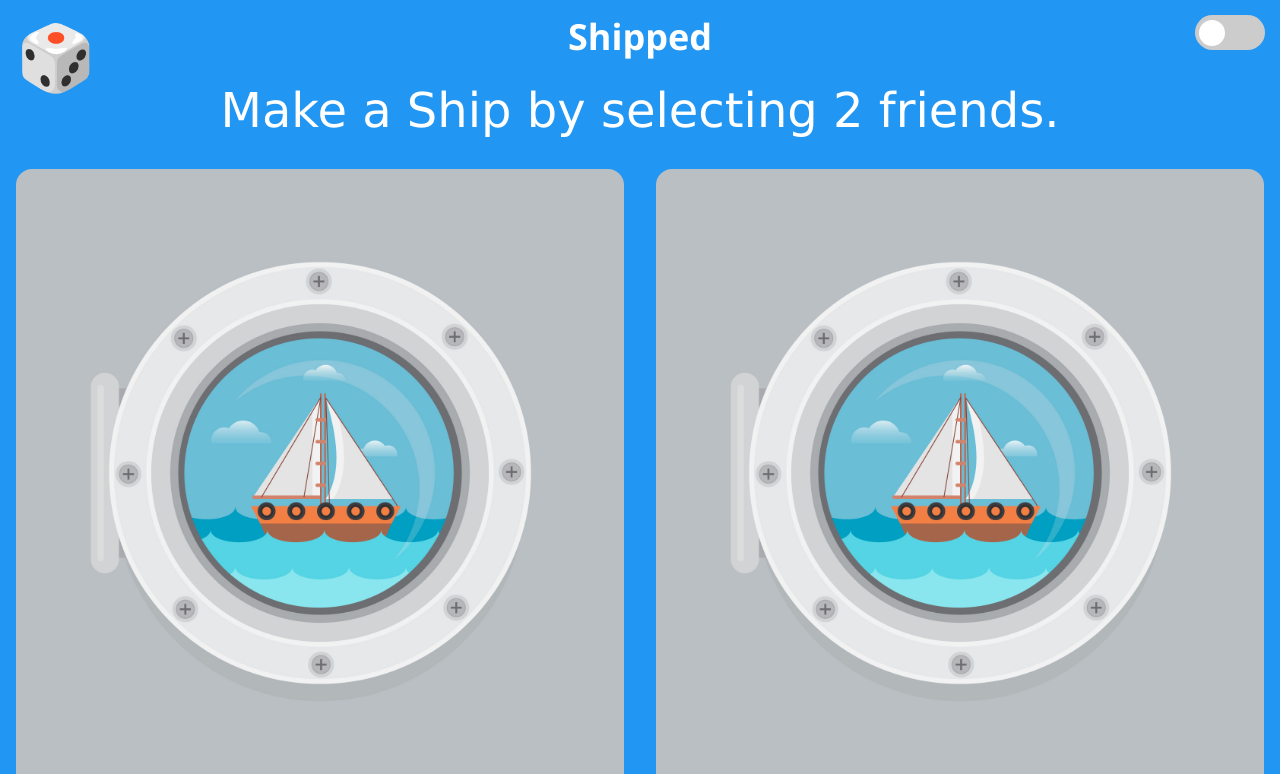
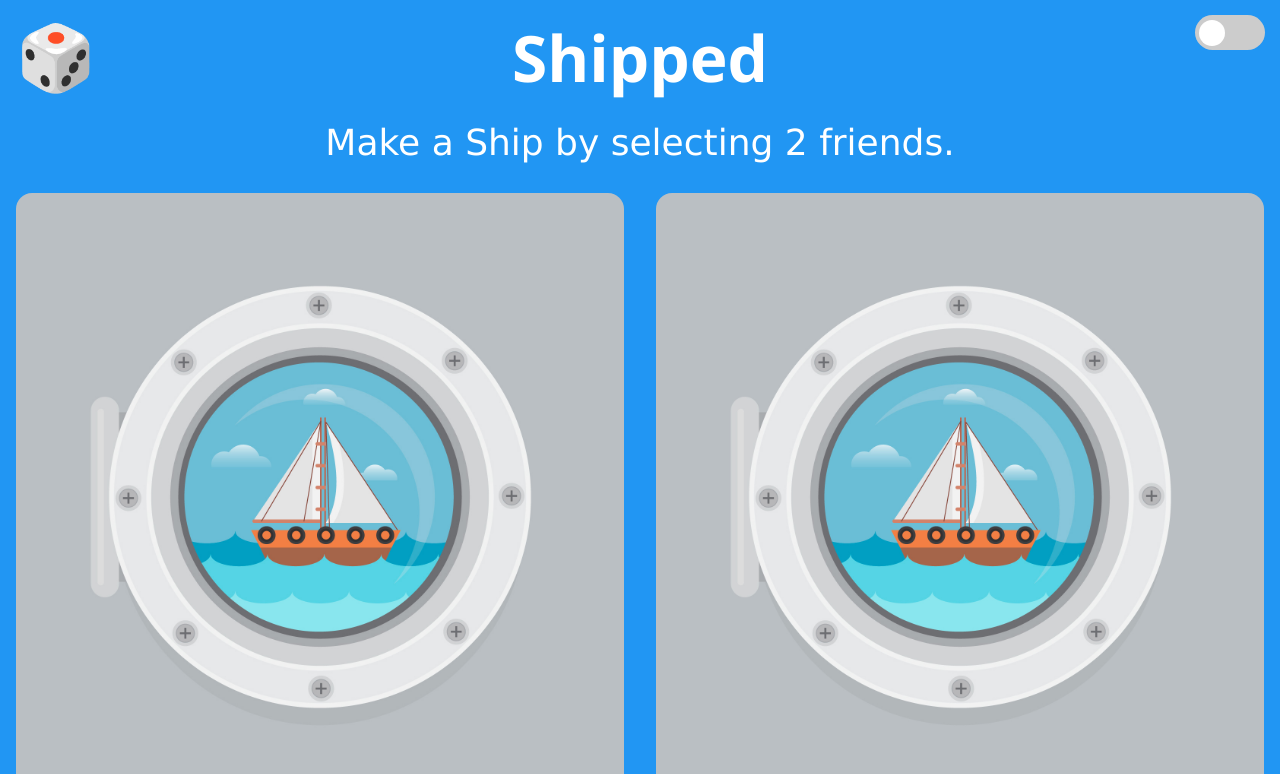
Before and after one commit to jatinvinkumar/Shipped, a plain HTML site: page index.html in a window 1280 px wide. Shown: the top 774 px of the page. Drawn offline with nearby package versions, Linux system fonts and the light colour scheme.

Commit message:
Update index.html

```diff
--- a/index.html
+++ b/index.html
@@ -83,7 +83,7 @@ input:checked + .slider:before {
 
 	</style>
 	<body style="text-align:center;" class="w3-blue">
-		<h1><b>Shipped</b>
+		<h1 class="w3-jumbo"><b>Shipped</b>
 			<label class="switch w3-xxxlarge w3-display-topright w3-padding">
 	  <input type="checkbox">
 	  <span class="slider round w3-padding"></span>
@@ -94,7 +94,7 @@ input:checked + .slider:before {
 
 		<article>
 
-			<section class="instructions w3-xxxlarge">Make a Ship by selecting 2 friends.</section>
+			<section class="instructions w3-xxlarge">Make a Ship by selecting 2 friends.</section>
 
 			<br>
 			<div class="grid-container">
```
